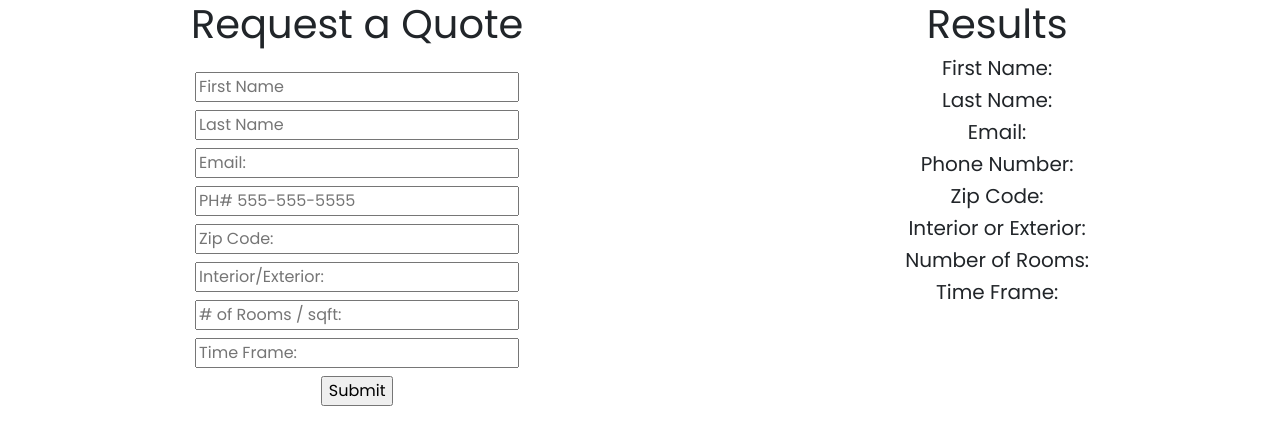
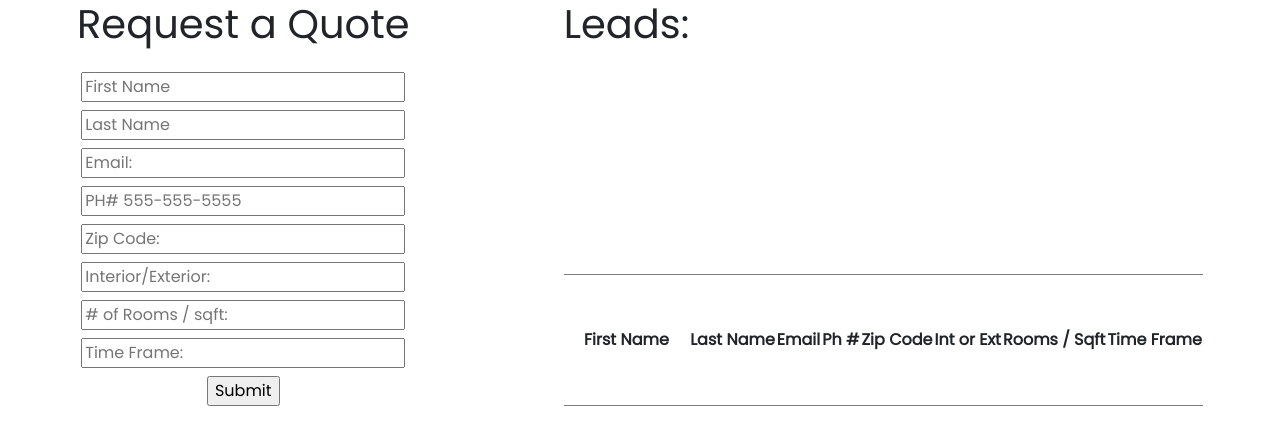
Before and after one commit to TMcKenna19/lifting-state, a React (Create React App) app: page / in a window 1280 px wide. Shown: the top 444 px of the page. Built offline with nearby package versions, Linux system fonts and the light colour scheme.

Commit message:
lifting-state

```diff
--- a/src/App.jsx
+++ b/src/App.jsx
@@ -1,21 +1,22 @@
 import { useState } from 'react';
 import './App.css';
+import 'bootstrap/dist/css/bootstrap.min.css';
 import Form from'./Components/Form';
 import Results from './Components/Results';
 
 function App() {
   /** Catches data from customerQuoteInfo after onSubmit ln 17 Form */
-  const [customerLeadInfo, setCustomerLeadInfo] = useState({});
+  const [allLeadInfo, setAllLeadInfo] = useState([]);
 
-  const addCustomerInfo = lead =>{
-    setCustomerLeadInfo(lead);
+  const addCustomerInfo = newLead =>{
+    setAllLeadInfo([...allLeadInfo, newLead]);
   }
 
 
   return (
     <div className="App">
      <Form newLead={addCustomerInfo}/>
-     <Results viewCustomerLeadInfo = {customerLeadInfo}/>
+     <Results viewAllLeadInfo = {allLeadInfo}/>
     </div>
   );
 }
--- a/src/Components/Form.jsx
+++ b/src/Components/Form.jsx
@@ -1,5 +1,5 @@
 import React, {useState} from "react";
-import 'bootstrap/dist/css/bootstrap.min.css'
+// import 'bootstrap/dist/css/bootstrap.min.css';
 
 const Form = props => {
     const [FirstName, setFirstName] = useState("");
@@ -14,9 +14,13 @@ const Form = props => {
 
     const onSubmitHandler = e =>{
         e.preventDefault();
+        console.log("onSubmitHandler")
         const customerInfo = {FirstName, LastName, Email, PhoneNumber, ZipCode, IntOrExt, NumberOfRooms, TimeFrame};
         /** Pass in customerInfo into newLead ln 16 App  */
         props.newLead(customerInfo)
+        /** clear input value after submit */
+        e.target.reset();
+
     }
 
     return(
--- a/src/Components/Results.jsx
+++ b/src/Components/Results.jsx
@@ -1,8 +1,39 @@
 import React from "react";
+// import 'bootstrap/dist/css/bootstrap.min.css';
+
 
 const Results = props => {
     return(
-        <div>
+        <>
+        <table className="table-sm table-bordered">
+        <h1>Leads:</h1>
+            <tr>
+                <th>First Name</th>
+                <th>Last Name</th>
+                <th>Email</th>
+                <th>Ph #</th>
+                <th>Zip Code</th>
+                <th>Int or Ext</th>
+                <th>Rooms / Sqft</th>
+                <th>Time Frame</th>
+            </tr>
+            {
+                props.viewAllLeadInfo.map((lead, i) => {
+                    return <tr>
+                        <td>{lead.FirstName}</td>
+                        <td>{lead.LastName}</td>
+                        <td>{lead.Email}</td>
+                        <td>{lead.PhoneNumber}</td>
+                        <td>{lead.ZipCode}</td>
+                        <td>{lead.IntOrExt}</td>
+                        <td>{lead.NumberOfRooms}</td>
+                        <td>{lead.TimeFrame}</td>
+                    </tr>
+                })
+            }
+
+        </table>
+        {/* <div>
             <h1>Results</h1>
             <h5>First Name: {props.viewCustomerLeadInfo.FirstName}</h5>
             <h5>Last Name: {props.viewCustomerLeadInfo.LastName}</h5>
@@ -12,7 +43,8 @@ const Results = props => {
             <h5>Interior or Exterior: {props.viewCustomerLeadInfo.IntOrExt}</h5>
             <h5>Number of Rooms: {props.viewCustomerLeadInfo.NumberOfRooms}</h5>
             <h5>Time Frame: {props.viewCustomerLeadInfo.TimeFrame}</h5>
-        </div>
+        </div> */}
+        </>
     );
 }
 
```
Also changed, not shown: src/index.css (line endings or trailing spaces).
